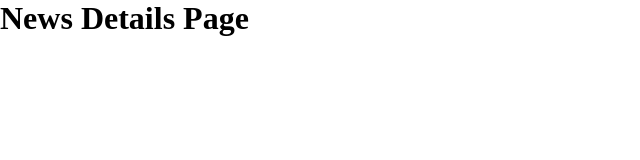
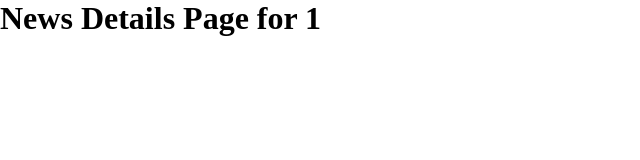
Before and after one commit to dawidlehai/meets, a Next.js app: page /news/1 in a window 1280 px wide. Shown: the top 160 px of the page, without its empty margins (0-640 px from the left). Built offline with nearby package versions, Linux system fonts and the light colour scheme.

Commit message:
Extracted dynamic parameter value

```diff
--- a/pages/news/[newsId].js
+++ b/pages/news/[newsId].js
@@ -1,5 +1,9 @@
+import { useRouter } from "next/router";
+
 const NewsDetails = () => {
-  return <h1>News Details Page</h1>;
+  const router = useRouter();
+  const { newsId } = router.query;
+  return <h1>News Details Page for {newsId}</h1>;
 };
 
 export default NewsDetails;
```
